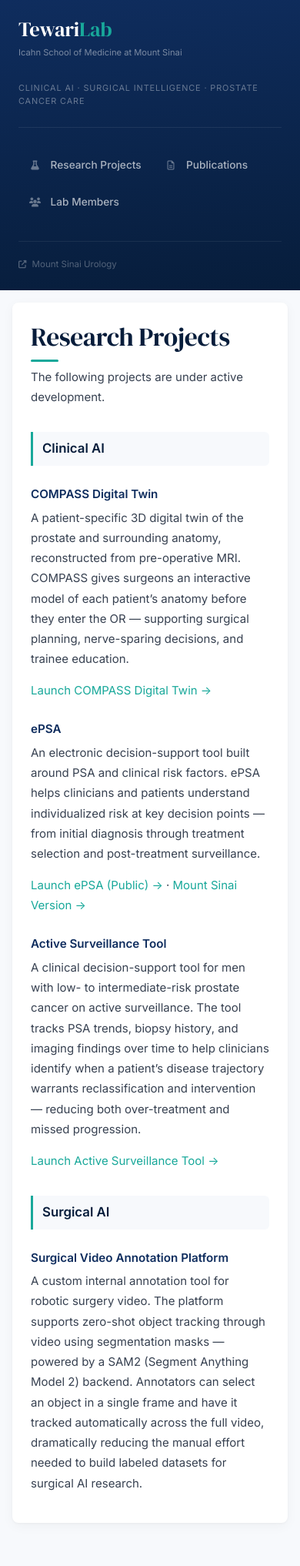
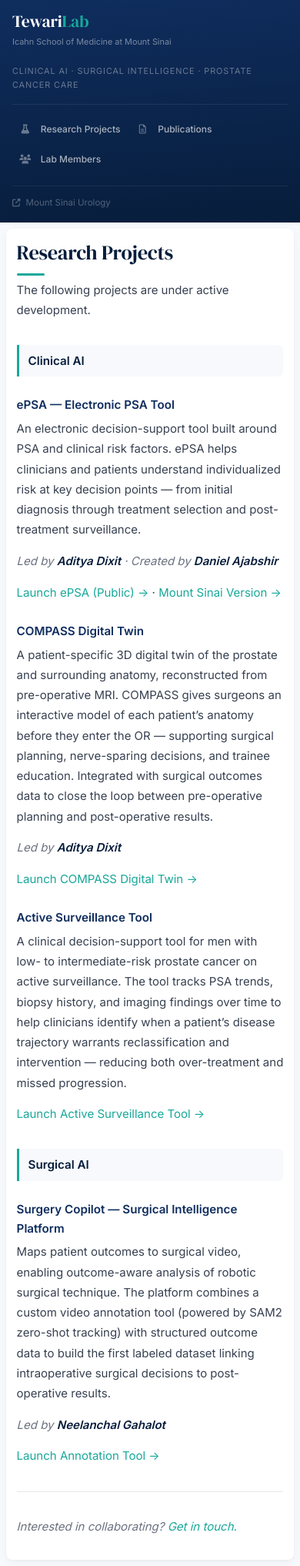
Before and after one commit to Urology-AI/urology-ai.github.io, a Jekyll site: the page built from projects/index.md, in a window 390 px wide. Shown: the whole page at 77% size. Built offline with Jekyll 4.4.1, drawn with Linux system fonts in a browser that asks for light colours; our own code applies the rules of GitHub Pages for plain Markdown files; before the commit the page ends 1994 px from its top, so only the background shows below that.

Commit message:
Update projects with contributors and fix responsive layout
- Add lead/creator attribution per project (Aditya Dixit on ePSA + Digital Twin, Neelanchal Gahalot on Surgery Copilot)
- Rename Surgical Video Annotation Platform to Surgery Copilot — Surgical Intelligence Platform
- Clarify Digital Twin includes surgical outcomes integration
- Fix mobile responsive: tighten sidebar padding, shrink nav text, stack proj_thumb full-width, add 480px breakpoint

Co-Authored-By: Claude Sonnet 4.6 <noreply@anthropic.com>

```diff
--- a/assets/css/style.scss
+++ b/assets/css/style.scss
@@ -247,19 +247,57 @@ body {
     width: 100%;
     height: auto;
     position: static;
-    padding: 1.5rem;
+    padding: 1.25rem 1.25rem 1rem;
   }
 
-  .sidebar-nav { flex-direction: row; flex-wrap: wrap; gap: 4px; }
+  .brand-name { font-size: 1.35rem; }
+  .brand-institution { font-size: 0.68rem; }
+  .sidebar-description { margin: 0.75rem 0 1rem; padding-bottom: 1rem; }
 
-  .sidebar-nav a { border-left: none; border-bottom: 2px solid transparent; }
+  .sidebar-nav {
+    flex-direction: row;
+    flex-wrap: wrap;
+    gap: 4px;
+  }
+
+  .sidebar-nav a {
+    border-left: none;
+    border-bottom: 2px solid transparent;
+    font-size: 0.8rem;
+    padding: 0.45rem 0.65rem;
+  }
+
   .sidebar-nav a:hover { border-bottom-color: var(--teal); }
 
-  .content { padding: 1rem; }
+  .sidebar-footer { margin-top: 1rem; padding-top: 0.75rem; }
+
+  .content { padding: 0.75rem; }
 
   .content-inner {
-    padding: 1.5rem;
+    padding: 1.25rem 1rem;
     border-radius: 8px;
     max-width: 100%;
   }
+
+  .content-inner h1 { font-size: 1.65rem; }
+  .content-inner h2 { font-size: 0.95rem; }
+
+  .proj_thumb {
+    float: none;
+    width: 100%;
+    margin: 0 0 1em 0;
+  }
 }
+
+@media (max-width: 480px) {
+  .sidebar { padding: 1rem; }
+
+  .sidebar-nav a {
+    font-size: 0.75rem;
+    padding: 0.4rem 0.5rem;
+  }
+
+  .content { padding: 0.5rem; }
+
+  .content-inner { padding: 1rem 0.85rem; }
+}
--- a/projects/index.md
+++ b/projects/index.md
@@ -8,17 +8,21 @@ The following projects are under active development.
 
 ## Clinical AI
 
-### COMPASS Digital Twin
-
-A patient-specific 3D digital twin of the prostate and surrounding anatomy, reconstructed from pre-operative MRI. COMPASS gives surgeons an interactive model of each patient's anatomy before they enter the OR — supporting surgical planning, nerve-sparing decisions, and trainee education.
-
-[Launch COMPASS Digital Twin →](https://urology-ai.github.io/digital-twin/)
-
-### ePSA
+### ePSA — Electronic PSA Tool
 
 An electronic decision-support tool built around PSA and clinical risk factors. ePSA helps clinicians and patients understand individualized risk at key decision points — from initial diagnosis through treatment selection and post-treatment surveillance.
 
+*Led by **Aditya Dixit** · Created by **Daniel Ajabshir***
+
 [Launch ePSA (Public) →](https://epsa-screening-tool.vercel.app/) · [Mount Sinai Version →](https://epsa.millionstrongmen.com/)
+
+### COMPASS Digital Twin
+
+A patient-specific 3D digital twin of the prostate and surrounding anatomy, reconstructed from pre-operative MRI. COMPASS gives surgeons an interactive model of each patient's anatomy before they enter the OR — supporting surgical planning, nerve-sparing decisions, and trainee education. Integrated with surgical outcomes data to close the loop between pre-operative planning and post-operative results.
+
+*Led by **Aditya Dixit***
+
+[Launch COMPASS Digital Twin →](https://urology-ai.github.io/digital-twin/)
 
 ### Active Surveillance Tool
 
@@ -28,6 +32,14 @@ A clinical decision-support tool for men with low- to intermediate-risk prostate
 
 ## Surgical AI
 
-### Surgical Video Annotation Platform
+### Surgery Copilot — Surgical Intelligence Platform
 
-A custom internal annotation tool for robotic surgery video. The platform supports zero-shot object tracking through video using segmentation masks — powered by a SAM2 (Segment Anything Model 2) backend. Annotators can select an object in a single frame and have it tracked automatically across the full video, dramatically reducing the manual effort needed to build labeled datasets for surgical AI research.
+Maps patient outcomes to surgical video, enabling outcome-aware analysis of robotic surgical technique. The platform combines a custom video annotation tool (powered by SAM2 zero-shot tracking) with structured outcome data to build the first labeled dataset linking intraoperative surgical decisions to post-operative results.
+
+*Led by **Neelanchal Gahalot***
+
+[Launch Annotation Tool →](https://annotation.millionstrongmen.com/)
+
+---
+
+*Interested in collaborating? [Get in touch.](mailto:aditya.dixit@mountsinai.org)*
```
